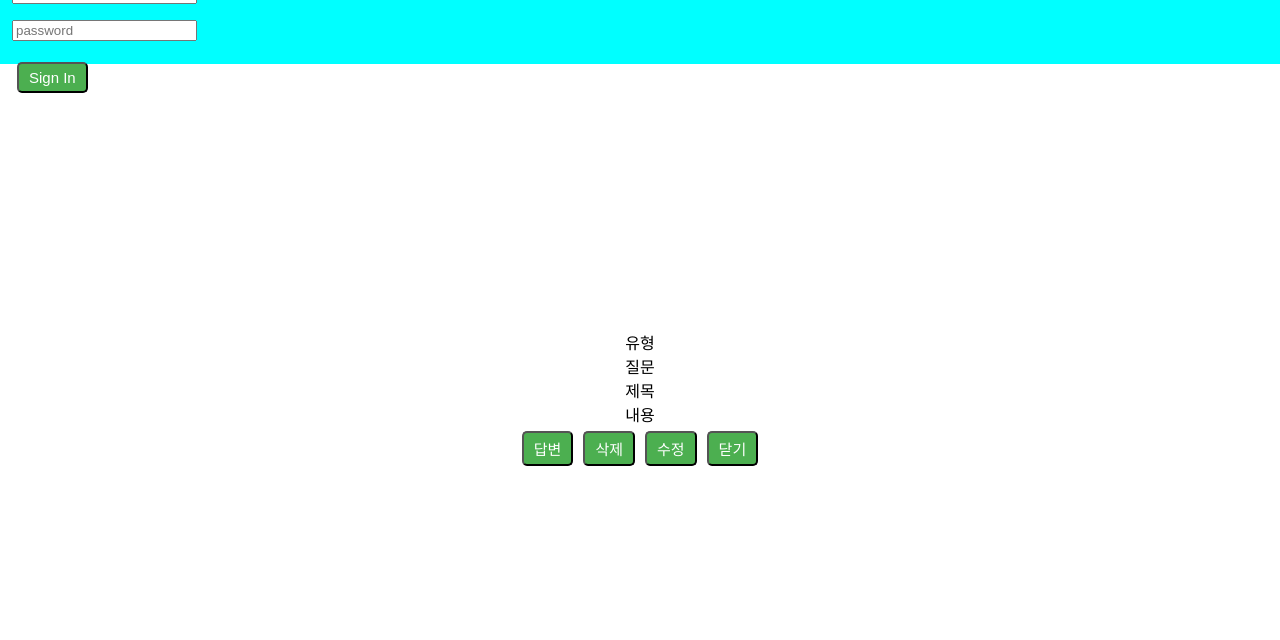
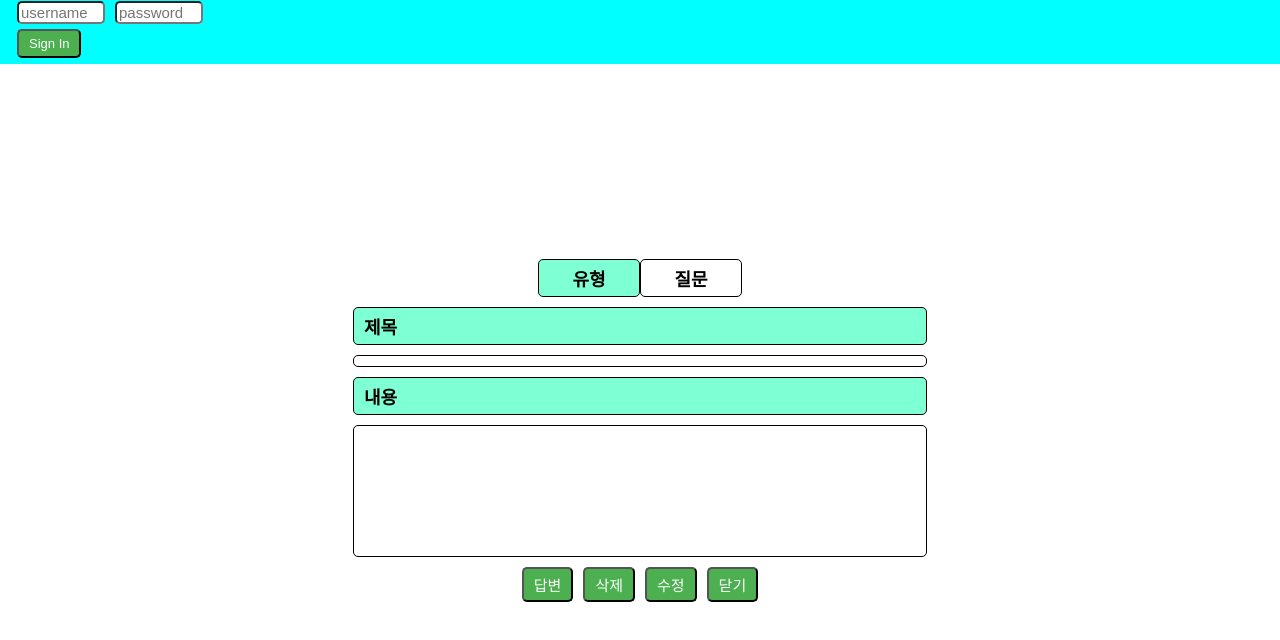
Before and after one commit to JongHoonJang/dev_test, a Vue app in the folder frontend/: page /board/1 in a window 1280 px wide. Shown: the top 640 px of the page. Built offline with nearby package versions, Linux system fonts and the light colour scheme; no server answers.

Commit message:
상세페이지 css

```diff
--- a/frontend/src/components/BoardCreateView.vue
+++ b/frontend/src/components/BoardCreateView.vue
@@ -89,10 +89,10 @@ input, textarea {
   font-size: 18px;
   margin-bottom: 5px;
   border-radius: 5px;
-  width: 80vh;
+  width: 70vh;
 }
 textarea {
-  height: 20vh;
+  height: 15vh;
 }
 input {
   height: 5vh;
--- a/frontend/src/components/BoardDetailView.vue
+++ b/frontend/src/components/BoardDetailView.vue
@@ -1,18 +1,20 @@
 <template>
   <div class="board-detail">
-    <div>유형</div>
-    <div v-if="!isQuestion">
-      질문
+    <div class="board-q">
+      <div class="list-box">유형</div>
+      <div class="q-box" v-if="!isQuestion">
+        질문
+      </div>
+      <div class="q-box" v-if="isQuestion">
+        답변
+      </div>
     </div>
-    <div v-if="isQuestion">
-      답변
-    </div>
-    <div>제목</div>
-    <div>
+    <div class="title-box">제목</div>
+    <div class="t-box">
       {{boards.board.title}}
     </div>
-    <div>내용</div>
-    <div>
+    <div class="content-box">내용</div>
+    <div class="c-box">
       {{boards.board.content}}
     </div>
     <div class="buttons">
@@ -85,6 +87,7 @@ export default {
   flex-direction: column;
   justify-self: center;
   align-items: center;
+  margin-top: 30px;
 }
 .buttons{
   flex-direction: column;
@@ -102,4 +105,48 @@ button:hover{
  cursor:pointer;
  opacity:0.8;
 }
+.q-box ,.list-box{
+  margin: 5px 0px;
+  font-size:18px;
+  padding: 5px 10px;
+  border-radius : 5px;
+  border: 1px solid black;
+  font-weight: bolder;
+  width: 10vh;
+  text-align: center;
+}
+
+.list-box{
+  background-color: aquamarine;
+}
+.board-q{
+  display: flex;
+}
+.title-box, .t-box{
+  margin: 5px 0px;
+  font-size:18px;
+  padding: 5px 10px;
+  border-radius : 5px;
+  border: 1px solid black;
+  width: 69vh
+}
+.title-box {
+  background-color: aquamarine;
+  font-weight: bolder;
+}
+.c-box, .content-box {
+  margin: 5px 0px;
+  font-size:18px;
+  padding: 5px 10px;
+  border-radius : 5px;
+  border: 1px solid black;
+  width: 69vh
+}
+.content-box {
+  background-color: aquamarine;
+  font-weight: bolder;
+}
+.c-box {
+  height: 15vh;
+}
 </style>
--- a/frontend/src/components/BoardListView.vue
+++ b/frontend/src/components/BoardListView.vue
@@ -53,6 +53,7 @@ export default {
 <style scoped>
 .td {
   text-align: center;
+  cursor:default
 }
 pre {
   margin: 0;
--- a/frontend/src/components/MainView.vue
+++ b/frontend/src/components/MainView.vue
@@ -18,7 +18,7 @@
         />
       </tbody>
     </table>
-    <div >
+    <div class="button">
         <button class='create_board' @click="writing()">글쓰기</button>
     </div>
   </div>
@@ -86,6 +86,7 @@ a {
 table, th, td {
   border: 1px solid black;
   border-collapse: collapse;
+  cursor:default
 }
 tr {
   height: 4vh;
@@ -110,4 +111,5 @@ button:hover{
  cursor:pointer;
  opacity:0.8;
 }
+
 </style>
--- a/frontend/src/components/NavBarView.vue
+++ b/frontend/src/components/NavBarView.vue
@@ -6,11 +6,11 @@
         </div>
         <form v-if="!account.isLoggedIn" @submit.prevent="login(credentials)" class='account-info'>
           <div>
-            <p><input v-model.trim="credentials.username" type="username" placeholder="username" class="input-prop"></p>
-            <p><input v-model.trim="credentials.password" type="password" placeholder="password" class="input-prop"></p>
-          </div>
-          <div class="btn-box">
+            <input v-model.trim="credentials.username" type="username" placeholder="username" class="input-prop">
+            <input v-model.trim="credentials.password" type="password" placeholder="password" class="input-prop">
+            <div class="btn-box">
               <button class="login-btn">Sign In</button>
+            </div>
           </div>
         </form>
       </div>
@@ -99,7 +99,24 @@ nav {
 .nav-laft a:hover {
   color: gold;
 }
-/* .input-prop{
+input {
+  font-size: 15px;
+  margin-bottom: 5px;
+  border-radius: 5px;
+  width: 10vh;
+  margin: 0px 5px;
+}
+button{
+  margin: 5px 5px;
+  background-color:#4CAF50;
+  color:white;
+  font-size:13px;
+  padding: 5px 10px;
+  border-radius : 5px;
+}
+button:hover{
 
-} */
+ cursor:pointer;
+ opacity:0.8;
+}
 </style>
```
